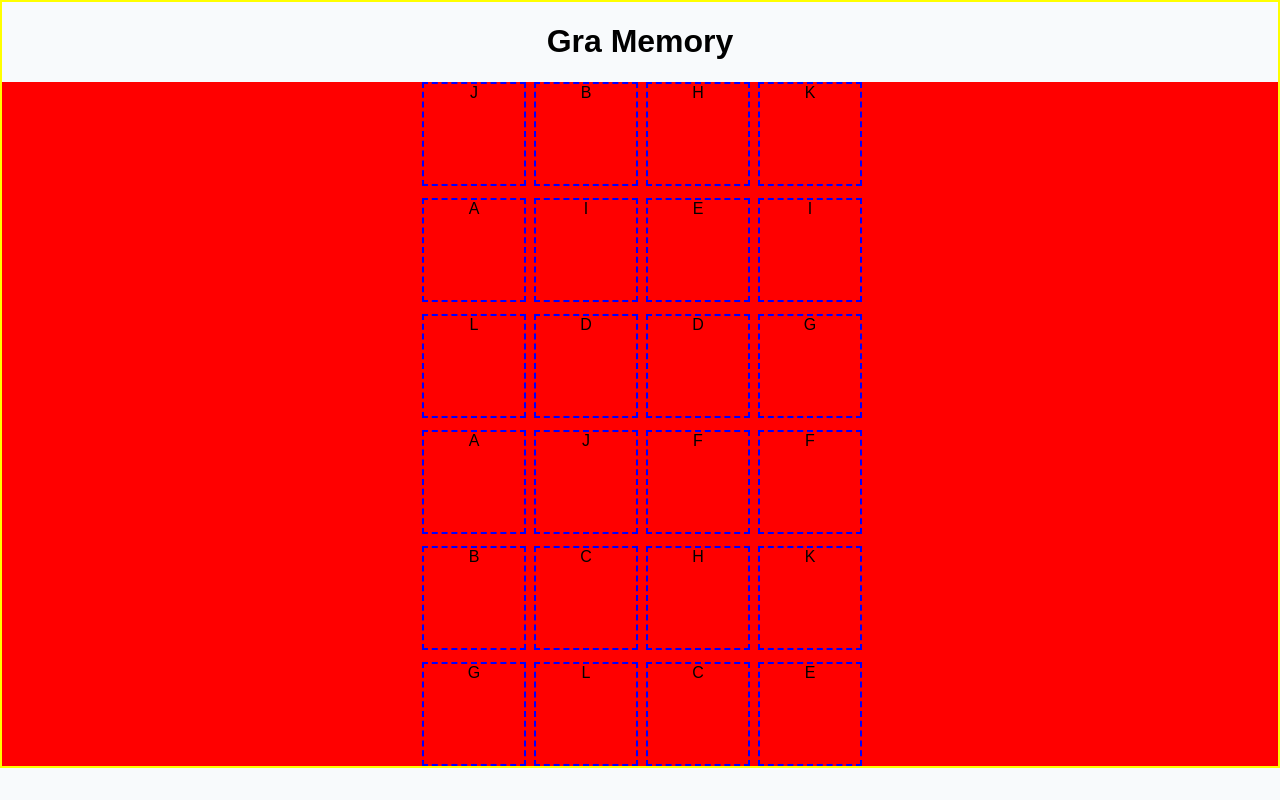
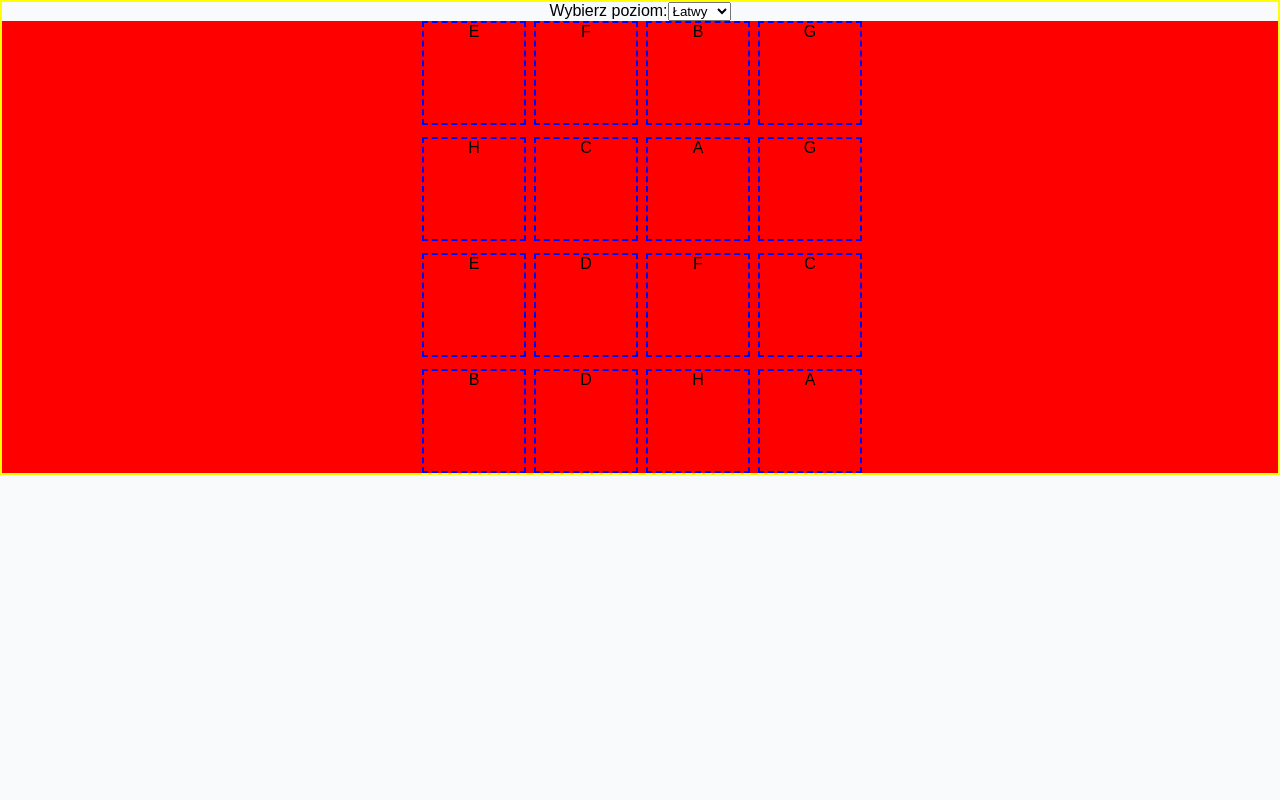
Before and after one commit to WKowalczykDev/TryIT-Memory, a React (Vite) app: page / in a window 1280 px wide. Built offline with nearby package versions, Linux system fonts and the light colour scheme.

Commit message:
Dodanie dynamicznej zmiany poziomu

```diff
--- a/src/App.tsx
+++ b/src/App.tsx
@@ -1,14 +1,70 @@
 import './App.css'
 import Board from "./components/Board";
+import { useState } from "react";
+import { easyBoard, mediumBoard, hardBoard } from "./assets/boards";
+
+
+// funkcja tasowania tablicy - zmiana aby nie była posortowana
+function shuffleArray(array: string[]) {
+    const newArray = []; // nowa tablica, w której będziemy umieszczać potasowany układ
+    const copy = [...array]; // kopiujemy oryginalną tablicę
+
+    while (copy.length > 0) {
+        const index = Math.floor(Math.random() * copy.length); // losowy indeks - Math.random() wybiera losową liczbę od 0 do 1, Math.floor przybliża do najbliższej liczby całkowitej; copy.length to długość tablicy, którą tasujemy
+        newArray.push(copy[index]); // dodajemy element do nowej tablicy
+        copy.splice(index, 1); // usuwamy element z kopii zmniejszając jej wielkość - przechodzimy na początek pętli while
+    }
+
+    return newArray;
+}
 
 function App() {
 
+  // useState pozwala "zapamiętać" dane wewnątrz komponentu - wybrany poziom gry
+  // level przechowuje nam aktualną wybraną wartość stanu - defaultowo jest easy
+  // setLevel - to funkcja, która pozwala nam zmienić warość level
+  const [level, setLevel] = useState<"easy" | "medium" | "hard">('easy');
+
+
+  // handleChange to funkcja która obsługuje zmianę w <select>
+  // e.target.value to jest jedna z wartości z <select> -> np. <option value="easy">Łatwy</option>
+  const handleChange = (e: React.ChangeEvent<HTMLSelectElement>) => {
+    setLevel(e.target.value as "easy" | "medium" | "hard");
+    setCards(getBoard(e.target.value as "easy" | "medium" | "hard"));
+  };
+
+  // wybieramy odpowiednią tablicę z listy i zapisujemy ją do zmiennej currentBoard, która później tworzy na jej podstawie pomieszane <Board>
+  const getBoard = (level: "easy" | "medium" | "hard") => {
+    let currentBoard;
+    if (level === "easy") currentBoard = easyBoard;
+    else if (level === "medium") currentBoard = mediumBoard;
+    else currentBoard = hardBoard;
+
+    return shuffleArray(currentBoard);
+  }
+
+  // cards przechowuje aktualną tablicę kart na planszy - domyślnie jest to tablica dla poziomu level
+  // setCards to funkcja, która pozwala nam zmienić tablicę kart na planszy
+  const [cards, setCards] = useState<string[]>(getBoard(level));
+
 
   return (
-    <div className='app'>
-      <h1>Gra Memory</h1>
-      <Board />
+    <div className="app">
+      {/* "pojemnik" z wyborem trudności poziomu */}
+      <div className="controls">
+        <label>
+          Wybierz poziom:
+          <select value={level} onChange={handleChange}>
+            <option value="easy">Łatwy</option>
+            <option value="medium">Średni</option>
+            <option value="hard">Trudny</option>
+          </select>
+        </label>
+      </div>
+      {/* plansza Board */}
+      <Board cards={cards} level={level} />
     </div>
   );
 }
+
 export default App;
--- a/src/components/Board.tsx
+++ b/src/components/Board.tsx
@@ -1,30 +1,19 @@
 import Card from "./Card";
 import './../styles/Board.css'
-import { easyBoard,mediumBoard,hardBoard } from "../assets/boards";
 
-// funkcja tasowania tablicy - zmiana aby nie była posortowana
-function shuffleArray(array: string[]) {
-    const newArray = []; // nowa tablica, w której będziemy umieszczać potasowany układ
-    const copy = [...array]; // kopiujemy oryginalną tablicę
-
-    while (copy.length > 0) {
-        const index = Math.floor(Math.random() * copy.length); // losowy indeks - Math.random() wybiera losową liczbę od 0 do 1, Math.floor przybliża do najbliższej liczby całkowitej; copy.length to długość tablicy, którą tasujemy
-        newArray.push(copy[index]); // dodajemy element do nowej tablicy
-        copy.splice(index, 1); // usuwamy element z kopii zmniejszając jej wielkość - przechodzimy na początek pętli while
-    }
-
-    return newArray;
+interface BoardProps {
+  cards: string[];
+  level: "easy" | "medium" | "hard";
 }
 
-function Board() {
+function Board({cards, level} : BoardProps) {
   // Wywołanie funkcji shuffleArray i przypisanie wyniku do stałej shuffledCards
-    const shuffledCards = shuffleArray(mediumBoard);
 
     return (
-        <div className="board">
+        <div className={`board ${level}`}>
             {/* Tworzenie 'mapy', czyli "bierz każdy element tablicy i przetwórz go na coś nowego"*/}
-            {shuffledCards.map((card, index) => (
-                // index jest każdą kolejną iteracją tablicy - React potrzebuje rozróżnienia pomiędzy kolejnymi elementami, dlatego w komponencie Card umiesczamy klucz=index
+            {cards.map((card, index) => (
+                // index jest każdą kolejną iteracją tablicy - React potrzebuje rozróżnienia pomiędzy kolejnymi elementami, dlatego w komponencie Card umieszcamy klucz=index
                 // card jest właśnie wartością, która znajduje się w tablicy boards.ts
                 // dla ciekawskich: https://developer.mozilla.org/en-US/docs/Web/JavaScript/Reference/Global_Objects/Array/map
                 <Card key={index} value={card} />
--- a/src/styles/Board.css
+++ b/src/styles/Board.css
@@ -5,3 +5,14 @@
   grid-template-columns: repeat(4, var(--card-size));
   gap: var(--gap);
 }
+
+/* na podstawie dodanych klas easy medium i hard zmieniono grid-boxa */
+.board.easy {
+  grid-template-columns: repeat(4, var(--card-size));
+}
+.board.medium {
+  grid-template-columns: repeat(4, var(--card-size));
+}
+.board.hard {
+  grid-template-columns: repeat(6, var(--card-size));
+}
```
Also changed, not shown: 1 other file (tests, documents, lock files or other folders).
